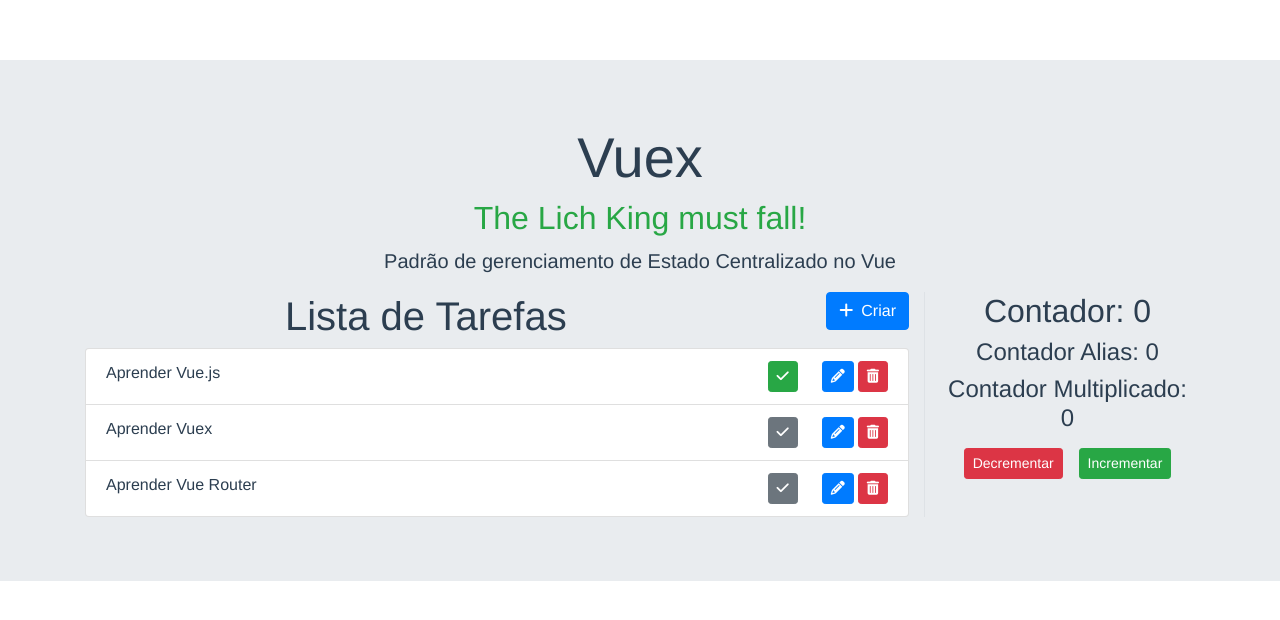
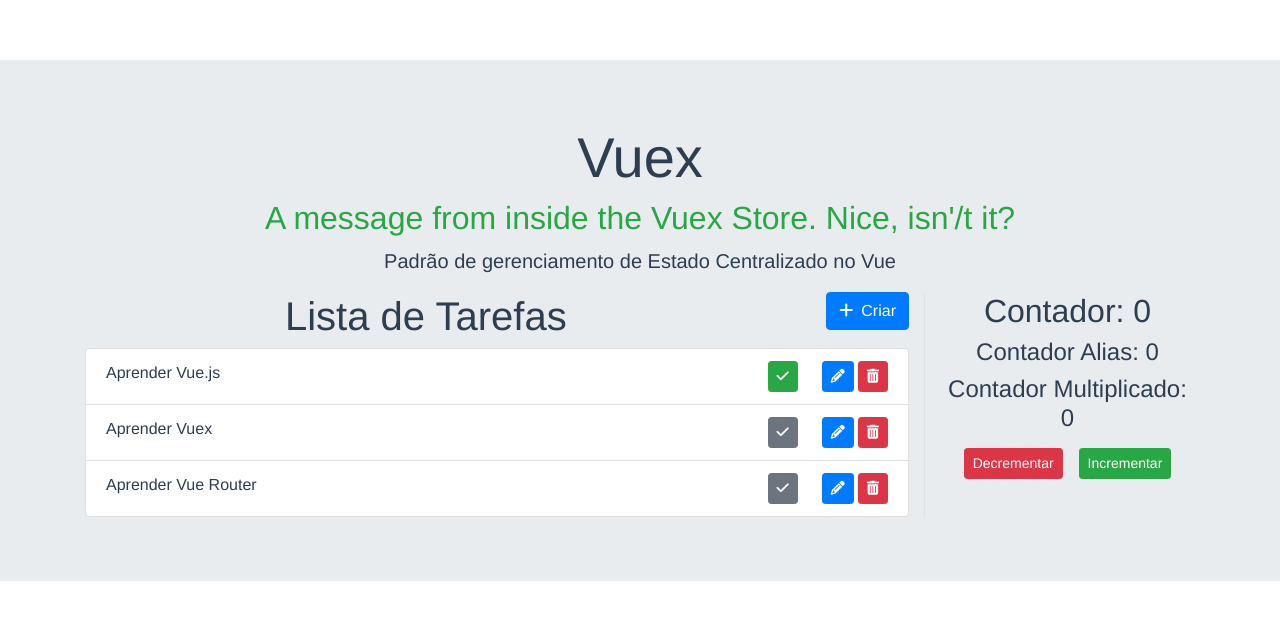
Before and after one commit to italofelipe/vuex-practice, a Vue app: page / in a window 1280 px wide. Shown: the top 620 px of the page. Built offline with nearby package versions, Linux system fonts and the light colour scheme.

Commit message:
Implementado o array de Tarefas no Vuex.

```diff
--- a/src/App.vue
+++ b/src/App.vue
@@ -3,7 +3,7 @@
     <div class="jumbotron jumbotron-fluid">
       <div class="container">
         <h1 class="display-4">Vuex</h1>
-        <h2 class="text-success">{{`${scourge} must fall!`}}</h2>
+        <h2 class="text-success">{{`${scourge}`}}</h2>
         <p class="lead">Padrão de gerenciamento de Estado Centralizado no Vue</p>
       </div>
       <div class="container">
--- a/src/components/TarefasLista.vue
+++ b/src/components/TarefasLista.vue
@@ -26,6 +26,7 @@
 </template>
 
 <script>
+import { mapState} from 'vuex'
 import TarafasListaItem from "./TarafasListaItem";
 import TarafaSalvar from "./TarafaSalvar";
 export default {
@@ -37,12 +38,8 @@
   data() {
     return {
       exibirFormulario: false,
-      tarefaSelecionada: undefined,
-      tarefas: [
-        { id: 1, titulo: "Aprender Vue.js", concluido: true },
-        { id: 2, titulo: "Aprender Vuex", concluido: false },
-        { id: 3, titulo: "Aprender Vue Router", concluido: false }
-      ]
+      tarefaSelecionada: undefined
+
     };
   },
   methods: {
@@ -62,6 +59,9 @@
       this.exibirFormulario = false;
       this.tarefaSelecionada = undefined;
     }
+  },
+  computed: {
+    ...mapState(['tarefas'])
   }
 };
 </script>
--- a/src/store.js
+++ b/src/store.js
@@ -6,6 +6,12 @@
 export default new Vuex.Store({
   state: {
     contador: 0,
-    nome: 'The Lich King'
+    tarefas: [
+      { id: 1, titulo: "Aprender Vue.js", concluido: true },
+      { id: 2, titulo: "Aprender Vuex", concluido: false },
+      { id: 3, titulo: "Aprender Vue Router", concluido: false }
+    ],
+    nome: "A message from inside the Vuex Store. Nice, isn'/t it? "
+
   }
 })
```
